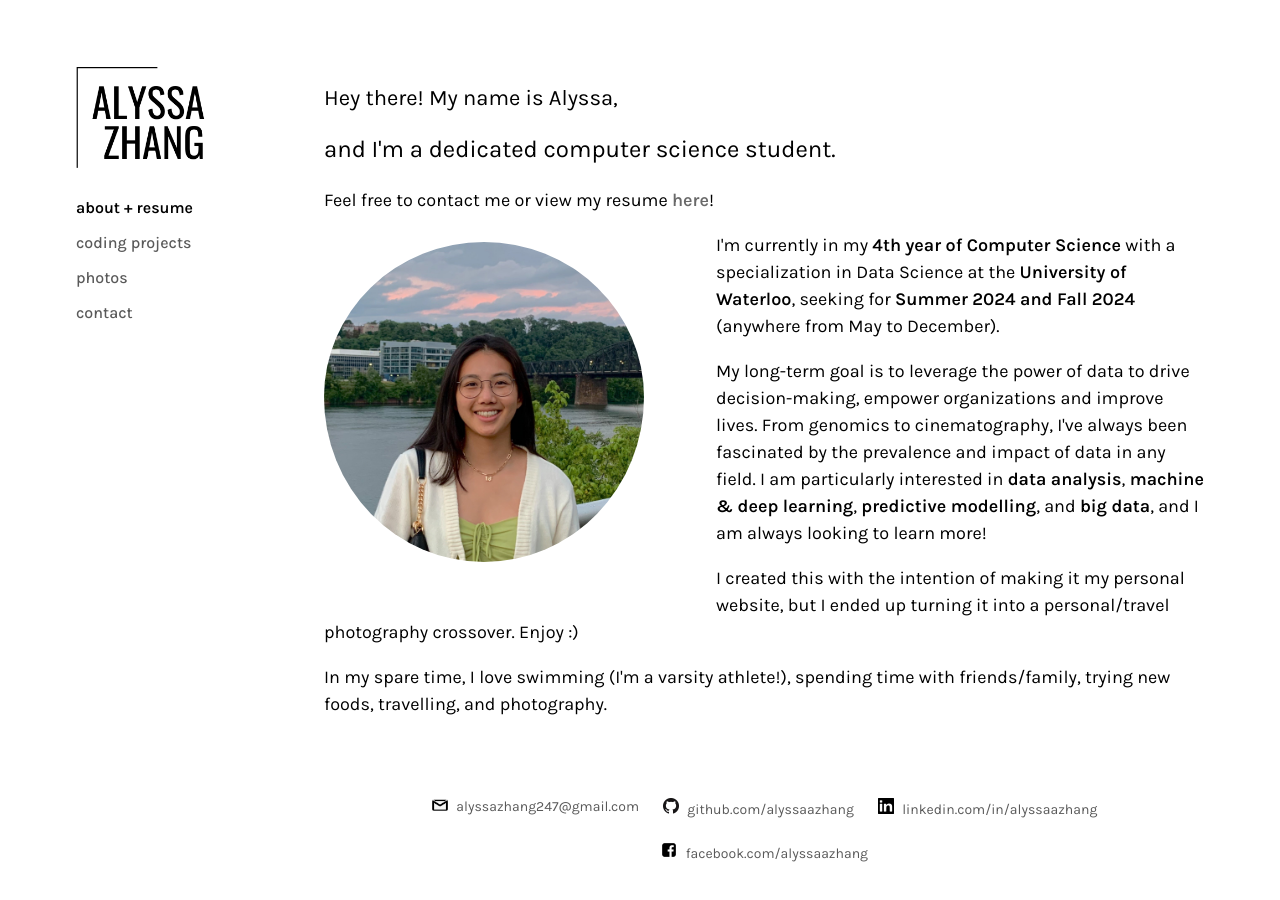
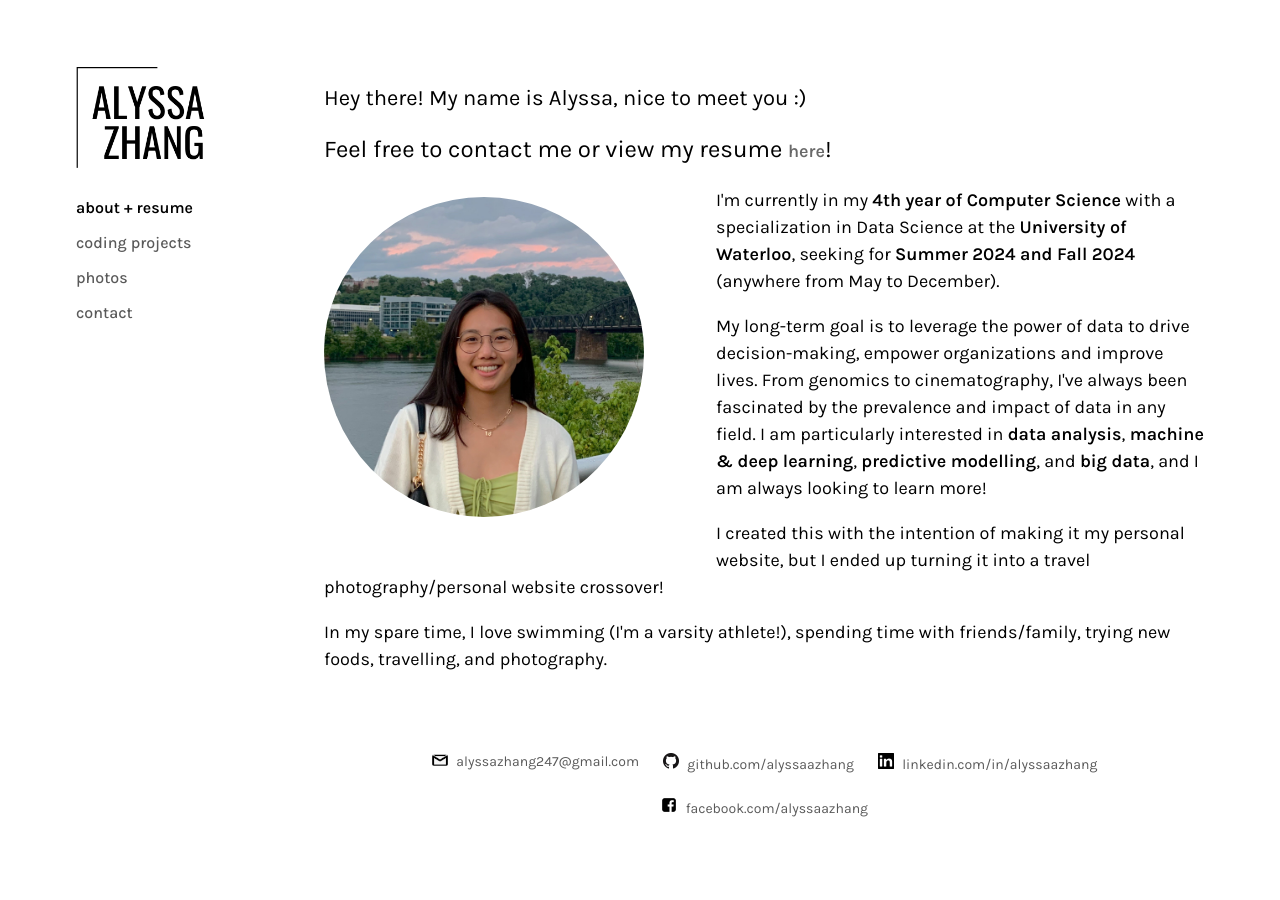
Before and after one commit to alyssaazhang/alyssaazhang.github.io, a plain HTML site: page about.html in a window 1280 px wide. Drawn offline with Linux system fonts and the light colour scheme.

Commit message:
Update about.html

```diff
--- a/about.html
+++ b/about.html
@@ -27,11 +27,8 @@
 
     <!-- Page content -->
     <div class="content">
-      <p id="hi">Hey there! My name is Alyssa,</p>
+      <p id="hi">Hey there! My name is Alyssa, nice to meet you :)</p>
       <p id="description">
-        and I'm a dedicated computer science student.
-      </p>
-      <p>
         Feel free to contact me or view my
         resume <a id="resume" href="Alyssa_Zhang_Summer_2024_Resume_External.pdf">here</a>!
       </p>
@@ -51,7 +48,7 @@
       </p>
       <p>
         I created this with the intention of making it my personal website, but
-        I ended up turning it into a personal/travel photography crossover. Enjoy :)
+        I ended up turning it into a travel photography/personal website crossover!
       </p>
       <p>
         In my spare time, I love swimming (I'm a varsity athlete!), spending time with friends/family, trying new foods,
```
